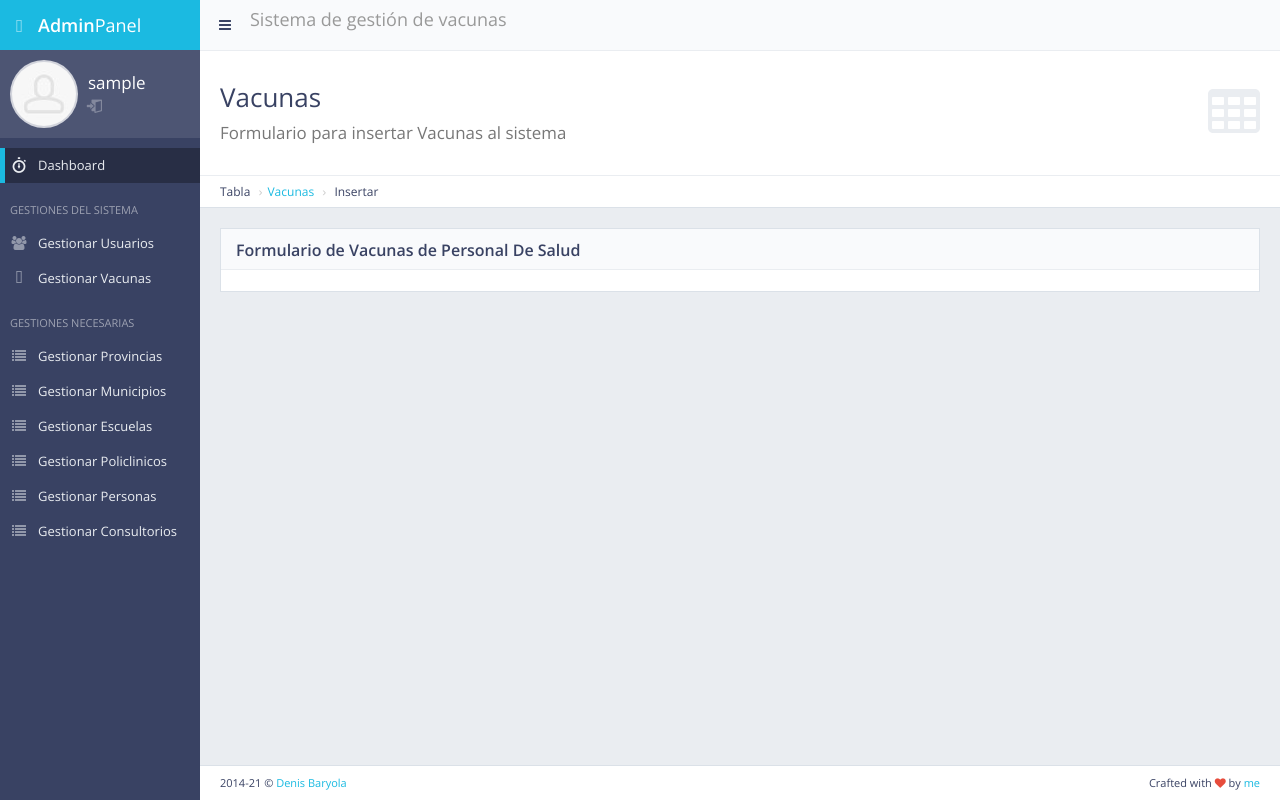
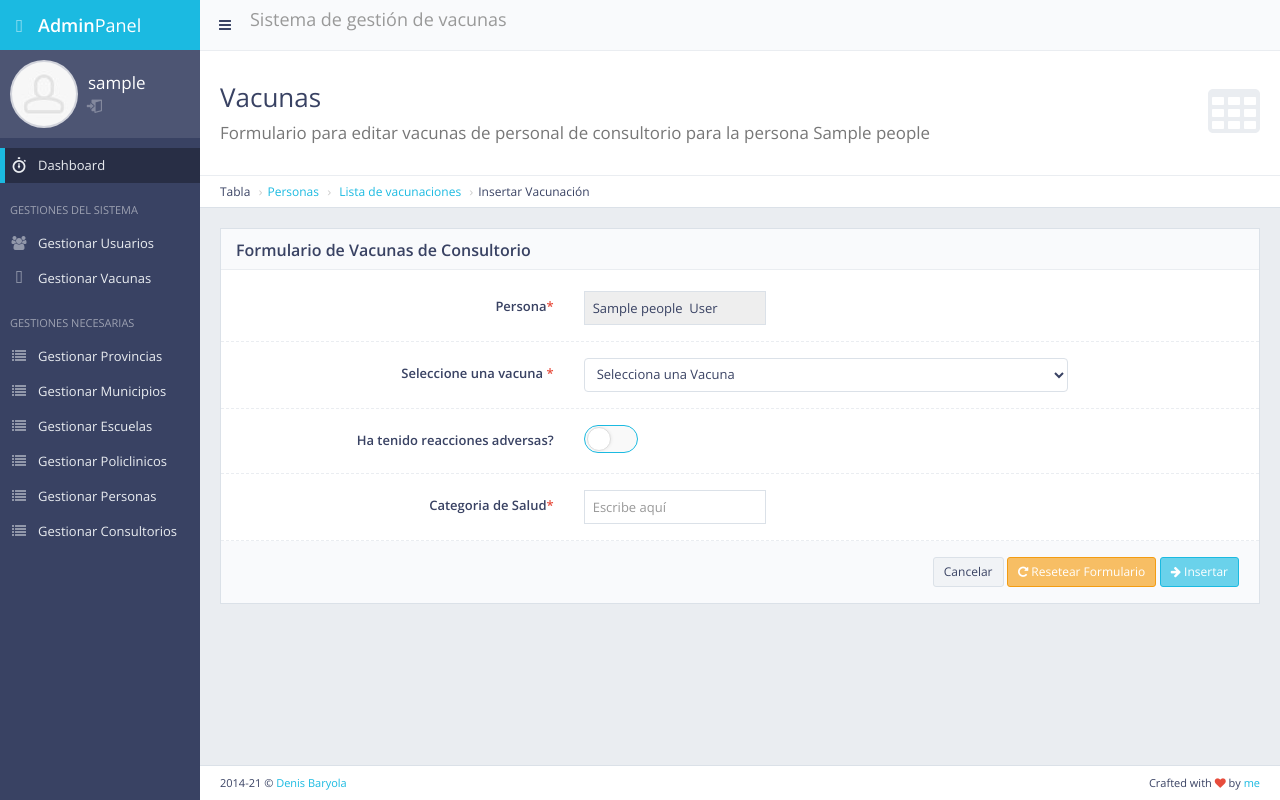
Before and after one commit to jorgejimenez98/covid19-vaccine-system, a Django app: page /person/vaccines/add/health/1 in a window 1280 px wide. Run offline with Django 3.2, Linux system fonts and the light colour scheme; a user stored in the database is signed in; tables that the repository leaves empty hold one stand-in row (values such as "Sample post"); some libraries are stand-ins or nearby versions.

Commit message:
Add health vaccine form design

```diff
--- a/vaccineSystem/apps/main/templates/vaccines/addHealthVaccine.html
+++ b/vaccineSystem/apps/main/templates/vaccines/addHealthVaccine.html
@@ -10,16 +10,18 @@
         <h1>
             <i class="fa fa-table"></i>Vacunas<br>
             <small>
-                Formulario para {% if vaccine.id is None %} insertar {% else %} editar {% endif %} Vacunas al
-                sistema
+                Formulario para {% if person.id is None %} insertar {% else %} editar {% endif %} vacunas de personal
+                de consultorio para la persona {{ person.name }}
             </small>
         </h1>
     </div>
 </div>
 <ul class="breadcrumb breadcrumb-top">
     <li>Tabla</li>
-    <li><a href="{% url 'vaccinesListView' %}">Vacunas</a></li>
-    <li>{% if vaccine.id is None %} Insertar {% else %} Editar {% endif %}</li>
+    <li><a href="{% url 'peopleListView' %}">Personas</a></li>
+    <li> <a href="{% url 'personVaccinesList' pk=person.id %}">Lista de vacunaciones</a></li>
+    <li>Insertar Vacunación</li>
+
 </ul>
 <!-- END Datatables Header -->
 
@@ -45,9 +47,81 @@
 <div class="block">
     <!-- Form Validation Example Title -->
     <div class="block-title">
-        <h2><strong>Formulario de Vacunas de Personal De Salud</strong></h2>
+        <h2><strong>Formulario de Vacunas de Consultorio</strong></h2>
     </div>
     <!-- END Form Validation Example Title -->
+
+    <!-- Form Validation Example Content -->
+    <form id="form-validation" action="{% url 'personAddHealthVaccine' pk=person.id %}" method="post"
+        class="form-horizontal form-bordered">
+        {% csrf_token %}
+        <fieldset>
+
+            <!-- People -->
+            <div class="form-group">
+                <label class="col-md-4 control-label" for="val_name">Persona<span class="text-danger">*</span></label>
+                <div class="col-md-6">
+                    <div class="input-group">
+                        <input type="text" disabled value="{{ person.name }}  {{ person.last_names }}"
+                            class="form-control">
+                    </div>
+                </div>
+            </div>
+
+            <!-- Vaccine -->
+            <div class="form-group">
+                <label class="col-md-4 control-label" for="val_mun_id">
+                    Seleccione una vacuna
+                    <span class="text-danger">*</span></label>
+                <div class="col-md-6">
+                    <select id="val_vaccine" name="val_vaccine" class="form-control">
+                        <option value="">Selecciona una Vacuna</option>
+                        {% for vac in vaccines %}
+                        <option value="{{ vac.pk }}">{{ vac.name }}</option>
+                        {% endfor %}
+                    </select>
+                </div>
+            </div>
+
+
+            <!-- Bad Reactions -->
+            <div class="form-group">
+                <label class="col-md-4 control-label">Ha tenido reacciones adversas?</label>
+                <div class="col-md-8">
+                    <label class="switch switch-primary" for="val_badReaction">
+                        <input type="checkbox" id="val_badReaction" name="val_badReaction"
+                         {% if vaccination.badReaction %} checked {% endif %}>
+                        <span data-toggle="tooltip" title="Ha tenido reacciones adversas?"></span>
+                    </label>
+                </div>
+            </div>
+
+
+             <!-- People -->
+             <div class="form-group">
+                <label class="col-md-4 control-label" for="haelthCategory">Categoria de Salud<span class="text-danger">*</span></label>
+                <div class="col-md-6">
+                    <div class="input-group">
+                        <input type="text" value="{{ vaccination.health_category }}" placeholder="Escribe aquí" id="haelthCategory" name="haelthCategory"
+                            class="form-control">
+                    </div>
+                </div>
+            </div>
+
+
+        </fieldset>
+
+        <div class="form-group form-actions text-right">
+            <div class="col-md-8 col-md-offset-4">
+                <a href="{% url 'personVaccinesList' pk=person.id %}" class="btn btn-sm btn-default">Cancelar</a>
+                <button type="reset" class="btn btn-sm btn-warning"><i class="fa fa-repeat"></i> Resetear
+                    Formulario</button>
+                <button type="submit" class="btn btn-sm btn-primary"><i class="fa fa-arrow-right"></i>
+                    Insertar </button>
+            </div>
+        </div>
+    </form>
+    <!-- END Form Validation Example Content -->
 
 
 </div>
@@ -56,6 +130,6 @@
 
 {% endblock%}
 {% block footerblock%}
-<script src="{% static 'js/validators/vaccineValidator.js' %}"></script>
+<script src="{% static 'js/validators/schoolVaccine.js' %}"></script>
 <script>$(function () { FormsValidation.init(); });</script>
 {% endblock%}
```
